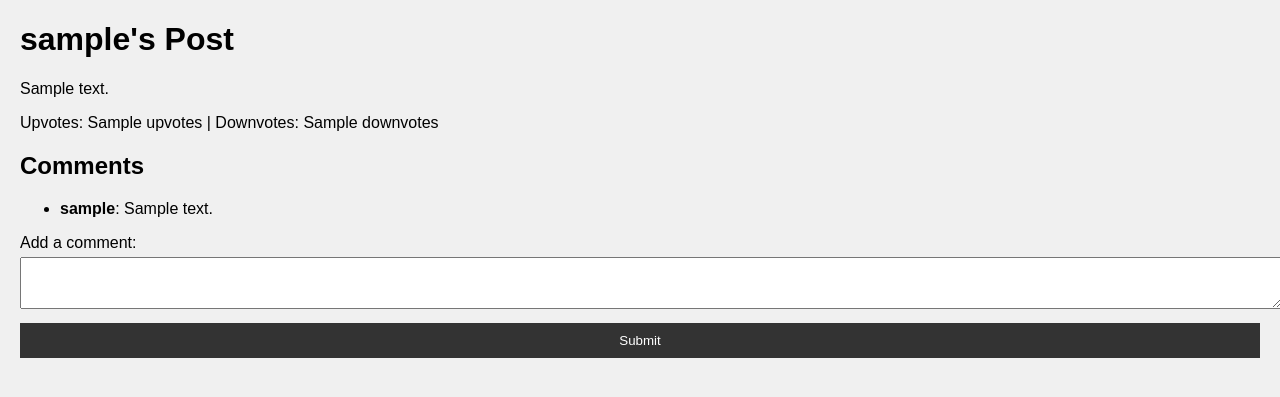
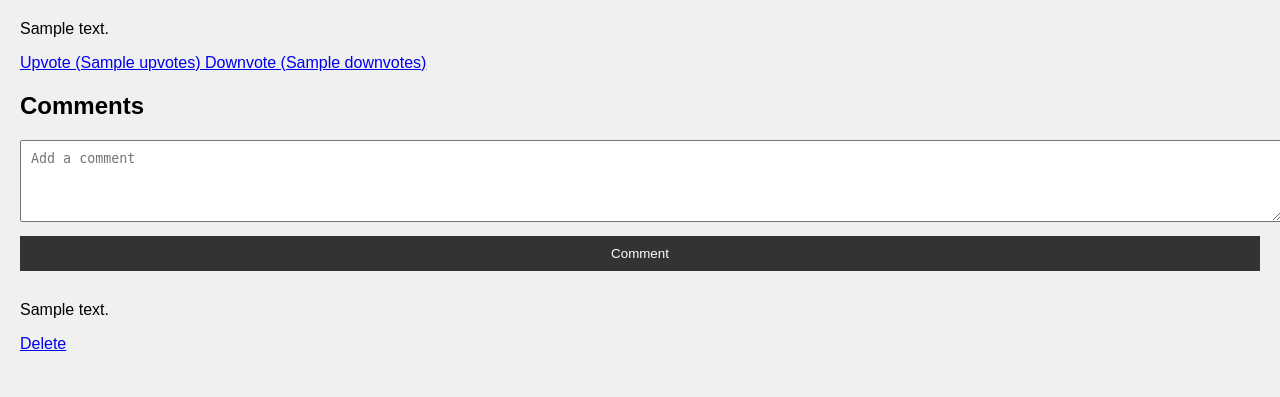
Before and after one commit to DiscuSauce/DiscuSauce, a Flask app: template templates/view_post.html in a window 1280 px wide. Shown: the part 38-435 px from the top of the page. Run offline with Flask 2, Linux system fonts and the light colour scheme; the visitor is signed in with stand-in values (Sample User, id 1); the template is opened without the code that fills it: most values are stand-ins (such as "Sample title", 1, 10 or a date in 2020).

Commit message:
Update view_post.html

```diff
--- a/templates/view_post.html
+++ b/templates/view_post.html
@@ -1,30 +1,36 @@
-{% extends "base.html" %}
+{% extends 'base.html' %}
+
 {% block title %}View Post{% endblock %}
+
 {% block content %}
-<h1>{{ post.user_info.username }}'s Post</h1>
-<div class="post">
+<article class="post">
     <p>{{ post.content }}</p>
-    <p>Upvotes: {{ post.upvotes }} | Downvotes: {{ post.downvotes }}</p>
-</div>
-
-{% if comments %}
+    <div class="post-actions">
+        <a href="{{ url_for('vote', post_id=post.id, vote=1) }}" class="btn btn-success">
+            <i class="fas fa-thumbs-up"></i> Upvote ({{ post.upvotes }})
+        </a>
+        <a href="{{ url_for('vote', post_id=post.id, vote=-1) }}" class="btn btn-danger">
+            <i class="fas fa-thumbs-down"></i> Downvote ({{ post.downvotes }})
+        </a>
+    </div>
+</article>
+<section class="comments">
     <h2>Comments</h2>
-    <ul class="comments">
-        {% for comment in comments %}
-            <li>
-                <strong>{{ comment.user_info.username }}</strong>: {{ comment.content }}
-            </li>
-        {% endfor %}
-    </ul>
-{% else %}
-    <p>No comments yet.</p>
-{% endif %}
-
-{% if session.get('username') %}
-    <form action="{{ url_for('comment', post_id=post._id) }}" method="post">
-        <label for="content">Add a comment:</label>
-        <textarea id="content" name="content"></textarea>
-        <button type="submit">Submit</button>
+    <form action="{{ url_for('view_post', post_id=post.id) }}" method="post">
+        <textarea name="comment" rows="4" placeholder="Add a comment"></textarea>
+        <button type="submit" class="btn btn-primary"><i class="fas fa-comment-dots"></i> Comment</button>
     </form>
-{% endif %}
+    {% for comment in comments %}
+    <div class="comment">
+        <p>{{ comment.content }}</p>
+        <div class="comment-actions">
+            {% if comment.user_id == session['user_id'] %}
+            <a href="{{ url_for('delete_comment', comment_id=comment.id) }}" class="btn btn-danger">
+                <i class="fas fa-trash-alt"></i> Delete
+            </a>
+            {% endif %}
+        </div>
+    </div>
+    {% endfor %}
+</section>
 {% endblock %}
```
